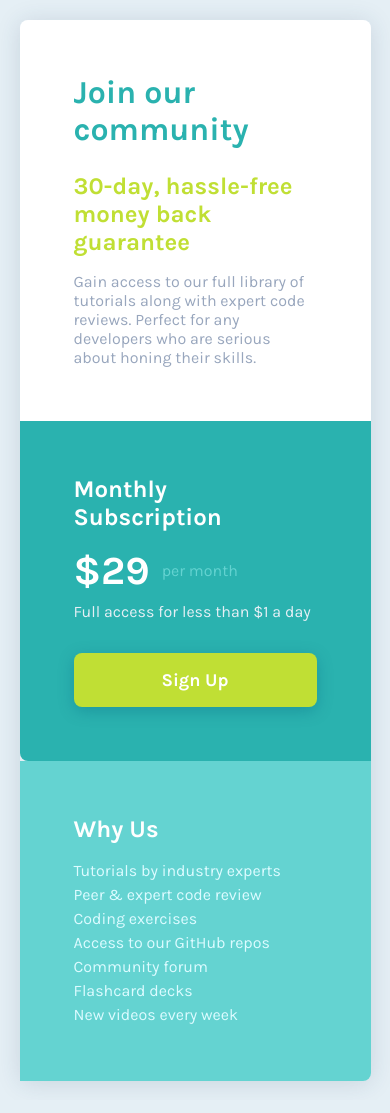
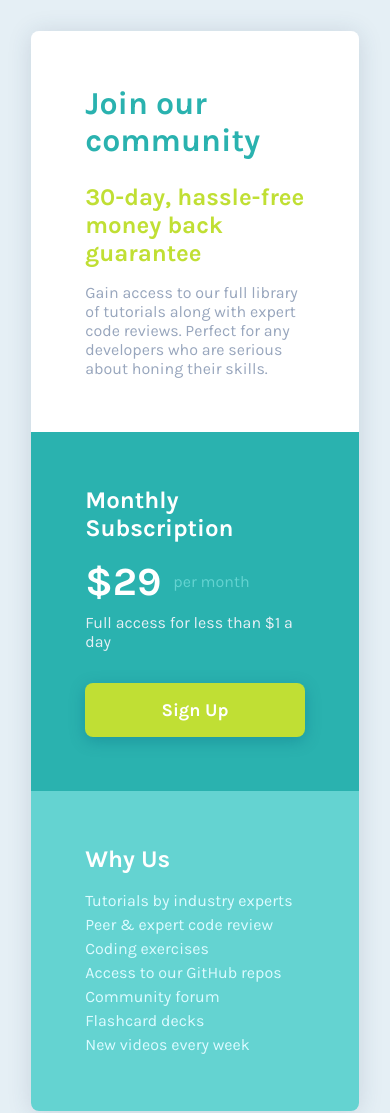
Before and after one commit to aluizamendes/frontendmentor-challenges, a plain HTML site: page single-price-grid-component/index.html in a window 390 px wide. Shown: the top 1113 px of the page. Drawn offline with Linux system fonts and the light colour scheme.

Commit message:
finished responsive

```diff
--- a/single-price-grid-component/style.css
+++ b/single-price-grid-component/style.css
@@ -147,7 +147,7 @@ right content
 
 @media (max-width: 800px) {
   .wrapper {
-    margin: 5%;
+    margin: 8%;
   }
 }
 
@@ -160,9 +160,14 @@ right content
 
   .top-content {
     grid-column: 1;
-    background-color: #fff;
-    padding: 54px;
-    border-radius: 8px 8px 0px 0px;
+  }
+
+  .left-content {
+    border-radius: 0px;
+  }
+
+  .right-content {
+    border-radius: 0px 0px 8px 8px;
   }
 
 }
```
